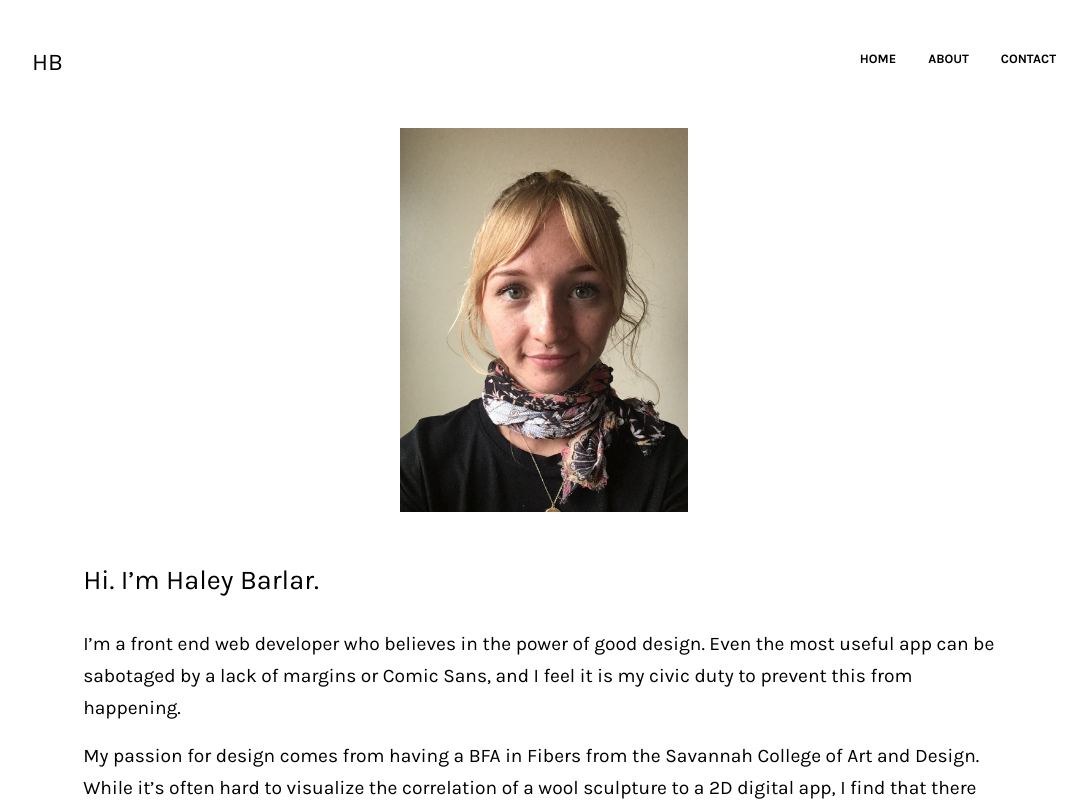
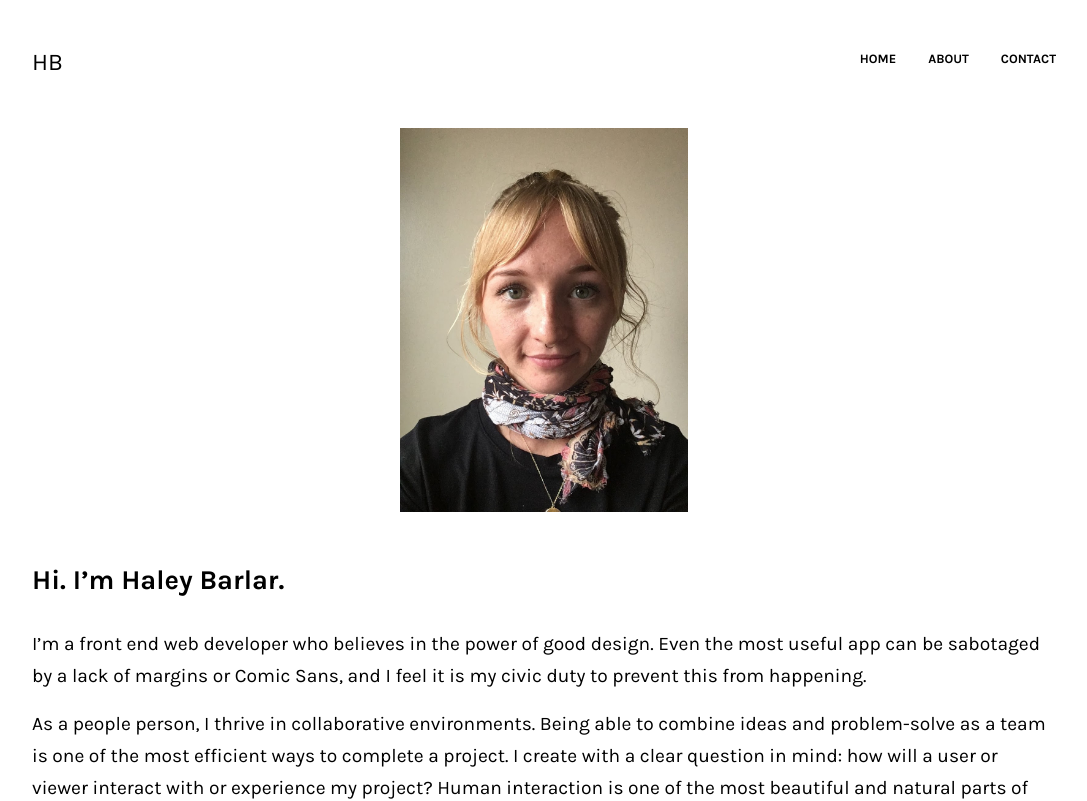
Before and after one commit to haleybarlar/my-portfolio, a React (Create React App) app: page /about in a window 1280 px wide. Shown: the top 801 px of the page, without its empty margins (96-1183 px from the left). Built offline with nearby package versions, Linux system fonts and the light colour scheme.

Commit message:
fixed margins, added content

```diff
--- a/src/App.js
+++ b/src/App.js
@@ -15,6 +15,13 @@ class App extends Component {
     clicked: false,
     projects: allProjects,
     currentProject: ""
+  }
+
+  componentDidMount() {
+    this.setState({
+      clicked: false
+    })
+    window.scrollTo(0, 0)
   }
 
   handleClick = (id, currentProject) => {
--- a/src/components/AboutPage.js
+++ b/src/components/AboutPage.js
@@ -2,6 +2,10 @@ import React, { Component } from 'react'
 import '../css/aboutpage.scss'
 
 class AboutPage extends Component {
+
+  componentDidMount() {
+    window.scrollTo(0, 0)
+  }
 
   render() {
     return (
@@ -12,7 +16,7 @@ class AboutPage extends Component {
 
         <div className="about-text">
           <p>I’m a front end web developer who believes in the power of good design.  Even the most useful app can be sabotaged by a lack of margins or Comic Sans, and I feel it is my civic duty to prevent this from happening.</p>
-          <p>My passion for design comes from having a BFA in Fibers from the Savannah College of Art and Design. While it’s often hard to visualize the correlation of a wool sculpture to a 2D digital app, I find that there are some major similarities. For example, I’m an extremely process-oriented person, and this is the driving point of both Fibers and code. Watching something come to life and immersing myself into each molecule of my project is where I find extreme joy.  Another example of a Fibers to code similarity would be in the aspect of user interaction.  With both Fine Art and code, I’m creating with a clear question in mind: how will a user or viewer interact with or experience my project?  Human interaction is one of the most beautiful and natural parts of life, and this can be positively initiated with great user experience.</p>
+          <p>As a people person, I thrive in collaborative environments. Being able to combine ideas and problem-solve as a team is one of the most efficient ways to complete a project. I create with a clear question in mind: how will a user or viewer interact with or experience my project?  Human interaction is one of the most beautiful and natural parts of life, and this can be positively initiated with great user experience. </p>
           <p>In my free time you can find me doing yoga, hiking, learning French or spending time with my dog.  I love meeting new friends, so send me an email if you’d like to get in touch. Thanks for stopping by!</p>
         </div>
       </div>
--- a/src/components/Navbar.js
+++ b/src/components/Navbar.js
@@ -14,7 +14,7 @@ class Navbar extends Component {
         <Burger setClicked={this.props.setClicked}/>
         <div className="nav-right">
           <Link to="/">
-            <p className="padding">HOME</p>
+            <p className="padding" onClick={this.props.setClicked}>HOME</p>
           </Link>
           <Link to="/about">
             <p className="padding">ABOUT</p>
--- a/src/css/WorkIcon.scss
+++ b/src/css/WorkIcon.scss
@@ -21,7 +21,7 @@
   width: 100%;
   opacity: 0;
   transition: .5s ease;
-  background-color: #f8baa7;
+  background-color: #d4bfbe;
 }
 
 .container:hover{
--- a/src/css/about.scss
+++ b/src/css/about.scss
@@ -20,8 +20,6 @@
 
 @media screen and (min-width: 768px) {
   .about {
-    // grid-template-columns: 2fr 1fr;
-
     img {
       width: 80%;
     }
@@ -32,3 +30,12 @@
     }
   }
 }
+
+
+@media screen and (min-width: 992px) {
+  .about {
+    p {
+      text-align: center;
+    }
+  }
+}
--- a/src/css/aboutpage.scss
+++ b/src/css/aboutpage.scss
@@ -13,6 +13,7 @@
     text-align: left;
     margin-top: 2rem;
     font-size: 1.7rem;
+    font-weight: 800;
   }
 
   .about-text {
@@ -30,8 +31,8 @@
 
 @media screen and (min-width: 768px) {
   .about-page {
-    margin-left: 14%;
-    margin-right: 14%;
+    margin-left: 10%;
+    margin-right: 10%;
 
     h1 {
       margin-top: 3rem;
--- a/src/css/burger.scss
+++ b/src/css/burger.scss
@@ -74,7 +74,7 @@ div.bm-item:focus {
   }
 
   p:hover, a:hover {
-    color: #f8baa7;
+    color: #d4bfbe;
   }
 }
 
--- a/src/css/home.scss
+++ b/src/css/home.scss
@@ -4,7 +4,7 @@
   margin-right: 4%;
 }
 
-@media screen and (min-width: 1170px) {
+@media screen and (min-width: 768px) {
   .home {
     margin-left: 10%;
     margin-right: 10%;
--- a/src/css/showpage.scss
+++ b/src/css/showpage.scss
@@ -147,8 +147,7 @@
     }
   }
 }
-
-@media screen and (min-width: 1170px) {
+@media screen and (min-width: 768px) {
   .show-page {
     margin-left: 10%;
     margin-right: 10%;
--- a/src/css/work.scss
+++ b/src/css/work.scss
@@ -18,6 +18,7 @@
   .work {
     grid-template-columns: 1fr 1fr;
     grid-column-gap: 2rem;
+    margin-top: 10rem;
   }
 }
 
--- a/src/projects_data.js
+++ b/src/projects_data.js
@@ -2,7 +2,7 @@ const projects = [
   {
     id: 1,
     name: 'Mindful Todo',
-    description: "This was a response to my brain being filled with clutter. I was constantly thinking about what I needed to do, ideas for apps, places I wanted to go, it was an endless churning of ideas.  Eventually I realized that if I could just get the clutter out, I'd be able to be more productive and use that energy for a greater purpose.  So I created Mindful Todo: the place to put your thoughts.  Somewhere you could keep track of everything you were thinking and lock it away until you were ready to see it again.  Completed tasks and lists were recorded to create a sense of responsibilty and reward.",
+    description: "This was a response to my brain being filled with clutter. I was constantly thinking about what I needed to do, ideas for apps, places I wanted to go, it was an endless cycle of ideas.  Eventually I realized that if I could just get the clutter out, I'd be able to be more productive and use that energy for a greater purpose.  So I created Mindful Todo: the place to put your thoughts.  Somewhere you could keep track of everything you were thinking and lock it away until you were ready to see it again.  Completed tasks and lists were recorded to create a sense of responsibilty and reward.",
     languages: "Rails, React, Redux, Semantic UI and CSS",
     image: ['./mindful.png'],
     type: 'development',
```
